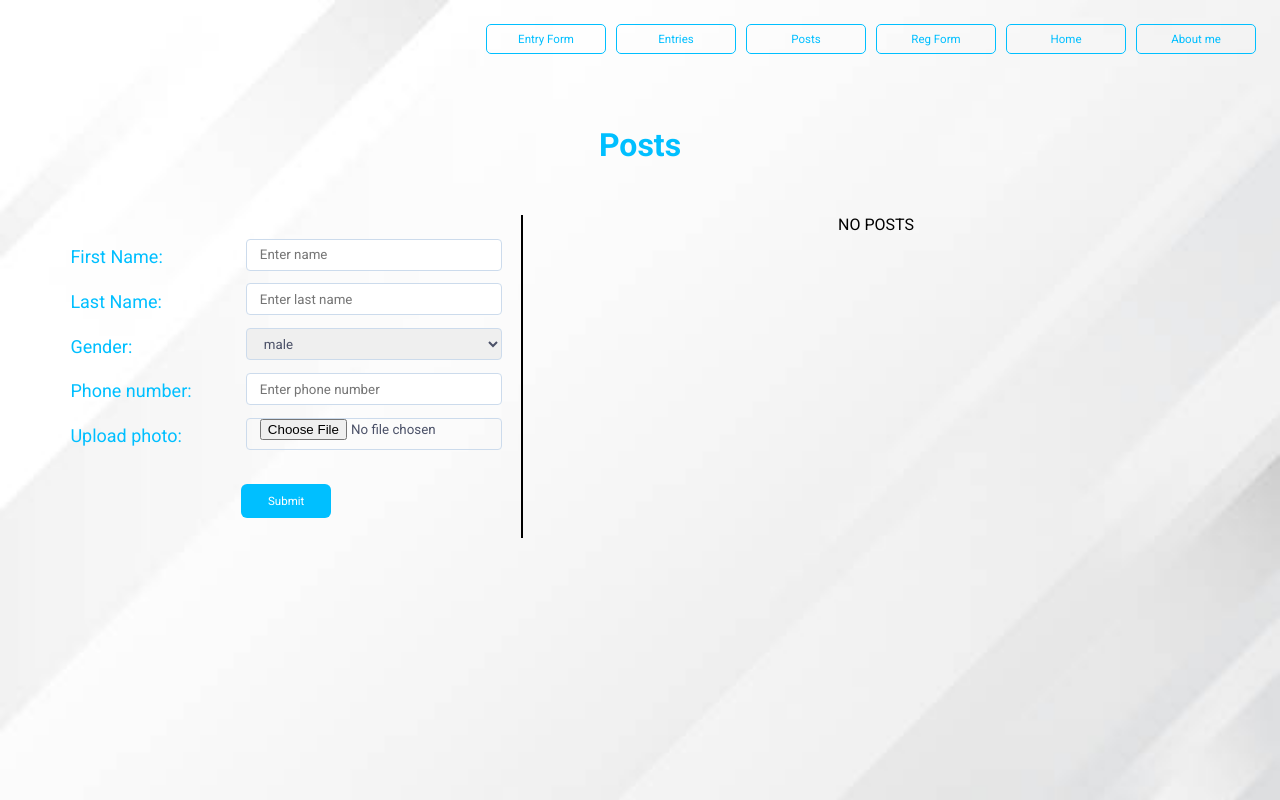
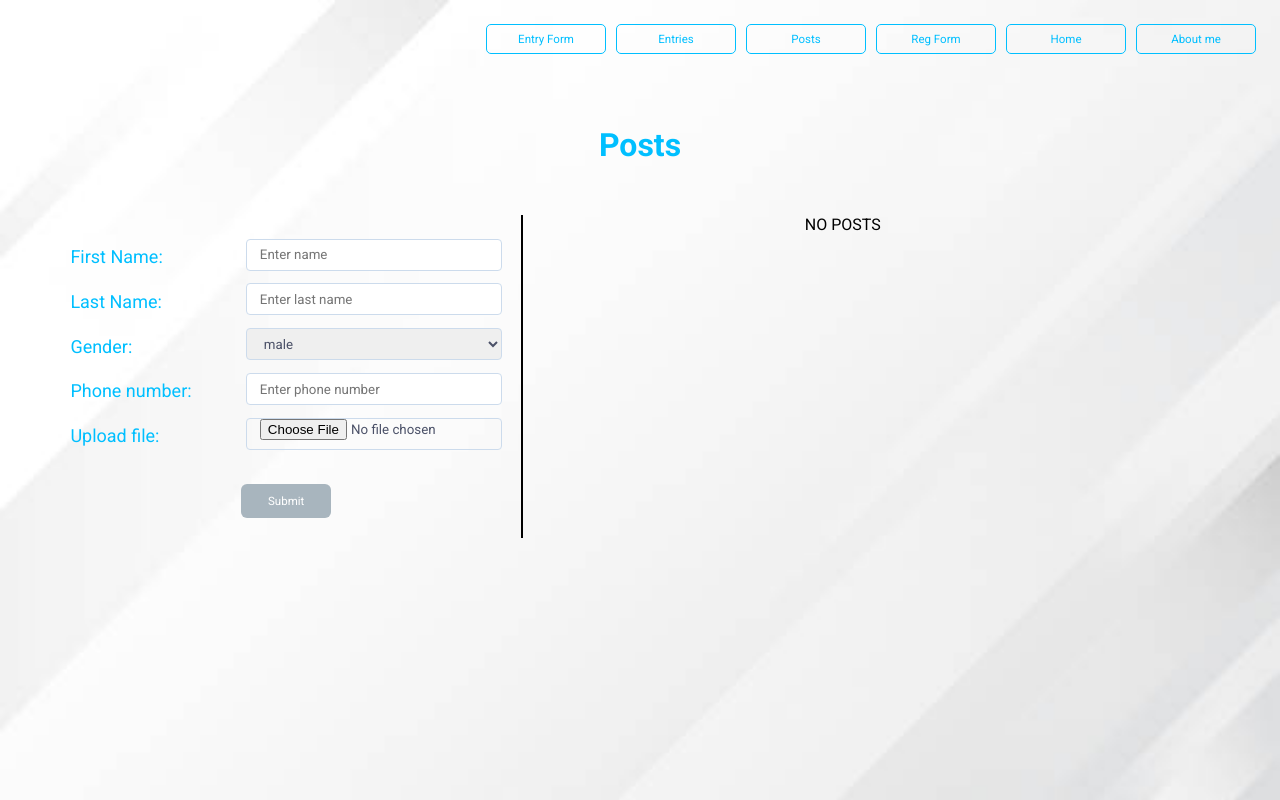
Before and after one commit to Elvis1221/Pet-project-vite, a React (Vite) app in the folder vite-project/: page /posts in a window 1280 px wide. Built offline with nearby package versions, Linux system fonts and the light colour scheme.

Commit message:
fix lint, update PostFormFields and Posts, package.json

```diff
--- a/vite-project/src/components/FormInput/FormInput.tsx
+++ b/vite-project/src/components/FormInput/FormInput.tsx
@@ -1,5 +1,4 @@
 import React, { FC } from 'react';
-
 import css from './FormInput.module.css';
 import classnames from 'classnames';
 
@@ -39,23 +38,21 @@ export enum FieldTypes {
   checkbox = 'checkbox',
 }
 
-const FormInput: FC<IInputFormFields> = ({ data, errors, register, className, onChange }) => {
+const FormInput: FC<IInputFormFields> = ({ data, errors, register, className }) => {
   const inputClassNames = classnames(css.Input, className);
   const selectClassNames = classnames(css.Input, className);
 
   return (
     <>
-      {data.map((item: IItem, index: number) => (
-        <div className={css.InputWrapper}>
+      {data.map((item: IItem) => (
+        <div className={css.InputWrapper} key={item.id}>
           <label className={css.Label}>{item.label}</label>
           <div className={css.InputContainer}>
             {item.fieldType === FieldTypes.input && (
               <input
-                key={index}
                 id={item.id}
                 type={item.type}
                 placeholder={item.placeholder}
-                onChange={onChange}
                 className={inputClassNames}
                 {...register(item.name, { required: item.required })}
                 pattern={item.pattern}
@@ -63,7 +60,6 @@ const FormInput: FC<IInputFormFields> = ({ data, errors, register, className, on
             )}
             {item.fieldType === FieldTypes.select && (
               <select
-                key={index}
                 type={item.type}
                 id={item.id}
                 placeholder={item.placeholder}
@@ -71,14 +67,13 @@ const FormInput: FC<IInputFormFields> = ({ data, errors, register, className, on
                 {...register(item.name, { required: item.required })}
               >
                 {item.options?.map((optionsItem: { value: string }) => (
-                  <option>{optionsItem.value}</option>
+                  <option key={optionsItem.value}>{optionsItem.value}</option>
                 ))}
               </select>
             )}
             {errors[item.name] && <span className={css.ErrorMessage}>{item.errorMessages}</span>}
           </div>
         </div>
-        // </div>
       ))}
     </>
   );
--- a/vite-project/src/constants/index.ts
+++ b/vite-project/src/constants/index.ts
@@ -1,7 +1,3 @@
-import uuid from 'react-uuid';
-
-export const randomUuid = uuid();
-
 export const PATTERNS = {
     PASSWORD: /^(?=.*\d)(?=.*[a-z])(?=.*[A-Z]).{8,}$/,
     EMAIL: /[a-z0-9]+@[a-z0-9.-]+.[a-z]{2,}$/,
@@ -22,7 +18,7 @@ export const FORM_LABELS = {
     GENDER: 'Gender:',
     EMAIL: 'Email:',
     PHONE_NUMBER: 'Phone number:',
-    UPLOAD_FORM: 'Upload photo:',
+    UPLOAD_FILE: 'Upload file:',
     DATA_ATTENDANCE: 'Data attendance:',
     PASSWORD: 'Password:',
     REPEAT_PASSWORD: 'Repeat password:',
@@ -38,7 +34,7 @@ export const PLACE_HOLDER = {
     ENTER_NAME: 'Enter name',
     ENTER_LAST_NAME: 'Enter last name',
     CHOSE_GENDER: 'Chose gender...',
-    UPLOAD_PHOTO: 'Upload you photo',
+    UPLOAD_FILE: 'Upload you file',
     ENTER_SURNAME: 'Enter surname',
     ENTER_EMAIL: 'Enter email',
     ENTER_PHONE_NUMBER: 'Enter phone number',
--- a/vite-project/src/pages/Posts/PostFormFieldsArr.ts
+++ b/vite-project/src/pages/Posts/PostFormFieldsArr.ts
@@ -1,21 +1,29 @@
-import { FORM_LABELS, PLACE_HOLDER, randomUuid, VALIDATION_MESSAGES } from '../../constants';
+import { FORM_LABELS, PLACE_HOLDER, VALIDATION_MESSAGES } from '../../constants';
 import { FieldTypes, InputTypes } from '../../components/FormInput/FormInput';
+import uuid from 'react-uuid';
 
 enum PostFormNameEnum {
+    id = 'ID',
     firstName = 'firstName',
     lastName = 'lastName',
     gender = 'gender',
     phoneNumber = 'phoneNumber',
-    photo = 'photo',
+    fileURL = 'fileURL',
 }
 
 export type PostFormValues = {
+    [PostFormNameEnum.id]: string;
     [PostFormNameEnum.firstName]: string;
     [PostFormNameEnum.lastName]: string;
     [PostFormNameEnum.gender]: string;
     [PostFormNameEnum.phoneNumber]: string;
-    [PostFormNameEnum.photo]: FileList;
+    [PostFormNameEnum.fileURL]: string;
 };
+
+export type PostFormValuesWithFile = Omit<
+    PostFormValues,
+    keyof { [PostFormNameEnum.fileURL]: string }
+> & { [PostFormNameEnum.fileURL]: FileList };
 
 export type PostFormFields = {
     id: string;
@@ -32,7 +40,7 @@ export type PostFormFields = {
 
 export const postFormFieldsArr: PostFormFields[] = [
     {
-        id: randomUuid,
+        id: uuid(),
         label: FORM_LABELS.FIRST_NAME,
         type: InputTypes.text,
         name: PostFormNameEnum.firstName,
@@ -42,7 +50,7 @@ export const postFormFieldsArr: PostFormFields[] = [
         fieldType: FieldTypes.input,
     },
     {
-        id: randomUuid,
+        id: uuid(),
         label: FORM_LABELS.LAST_NAME,
         type: InputTypes.text,
         name: PostFormNameEnum.lastName,
@@ -52,7 +60,7 @@ export const postFormFieldsArr: PostFormFields[] = [
         fieldType: FieldTypes.input,
     },
     {
-        id: randomUuid,
+        id: uuid(),
         label: FORM_LABELS.GENDER,
         type: FieldTypes.select,
         name: PostFormNameEnum.gender,
@@ -63,24 +71,23 @@ export const postFormFieldsArr: PostFormFields[] = [
         fieldType: FieldTypes.select,
     },
     {
-        id: randomUuid,
+        id: uuid(),
         label: FORM_LABELS.PHONE_NUMBER,
         type: InputTypes.tel,
         name: PostFormNameEnum.phoneNumber,
         placeholder: PLACE_HOLDER.ENTER_PHONE_NUMBER,
         errorMessages: VALIDATION_MESSAGES.REQUIRED_FIELD,
-        // pattern: PATTERNS.PHONE_NUMBER,
         required: true,
         fieldType: FieldTypes.input,
     },
     {
-        id: randomUuid,
-        label: FORM_LABELS.UPLOAD_FORM,
+        id: uuid(),
+        label: FORM_LABELS.UPLOAD_FILE,
         type: InputTypes.file,
-        name: PostFormNameEnum.photo,
-        placeholder: PLACE_HOLDER.UPLOAD_PHOTO,
+        name: PostFormNameEnum.fileURL,
+        placeholder: PLACE_HOLDER.UPLOAD_FILE,
         errorMessages: VALIDATION_MESSAGES.REQUIRED_FIELD,
-        required: true,
+        // required: true,
         fieldType: FieldTypes.input,
     },
 ];
--- a/vite-project/src/pages/Posts/Posts.module.css
+++ b/vite-project/src/pages/Posts/Posts.module.css
@@ -5,13 +5,12 @@ h1 {
 }
 
 .FormWrapper {
-  display: flex;
-  flex-direction: column;
-  width: 40%;
-  /*margin: 0 auto;*/
+    display: flex;
+    flex-direction: column;
+    width: 40%;
     border-right: 1px solid black;
-  align-items: center;
-  padding: 1.5vw;
+    align-items: center;
+    padding: 1.5vw;
 }
 
 .Button {
@@ -24,21 +23,32 @@ h1 {
     flex-direction: row;
 }
 
-.Post{
+.Post {
     width: 15vw;
     height: 15vw;
     border: 1px solid var(--blue);
     border-radius: 4px;
     margin: 1vw;
+    white-space: pre-line;
+    padding: 0.5vw;
+    /*text-align: start;*/
 }
 
 .PostWrapper {
     width: 60%;
-    border-left: 1px solid black ;
+    /*height: 800px;*/
+    max-width: 50vw;
+    border-left: 1px solid black;
     display: flex;
-    flex-direction: row;
+    flex-direction: column;
+    /*overflow: auto;*/
 }
 
 .NoPost {
     margin: 0 auto;
 }
+
+.UploadFile {
+    width: 10vw;
+    margin: 0 auto;
+}
--- a/vite-project/src/pages/Posts/Posts.tsx
+++ b/vite-project/src/pages/Posts/Posts.tsx
@@ -5,68 +5,58 @@ import PageWrapper from '../../components/PageWrapper/PageWrapper';
 import FormInput from '../../components/FormInput/FormInput';
 import Button, { ButtonsType } from '../../components/Button/Buttons';
 
-import { BUTTONS_TITLE, PAGE_TITLES, randomUuid } from '../../constants';
-import { postFormFieldsArr, PostFormValues } from './PostFormFieldsArr';
+import { BUTTONS_TITLE, PAGE_TITLES } from '../../constants';
+import { postFormFieldsArr, PostFormValues, PostFormValuesWithFile } from './PostFormFieldsArr';
 
 import css from './Posts.module.css';
 
 const Posts: React.FC = () => {
   const [posts, setPosts] = useState<PostFormValues[]>([]);
-  const [selectedFile, setSelectedFile] = useState<string | null>(null);
 
   const {
     register,
     handleSubmit,
     formState: { errors, isValid },
     reset,
-  } = useForm<PostFormValues>();
+  } = useForm<PostFormValuesWithFile>();
 
-  const handleFileChange = (event: React.ChangeEvent<HTMLInputElement>) => {
-    setSelectedFile(URL.createObjectURL(event.target.files![0]));
-  };
+  const onSubmit: SubmitHandler<PostFormValuesWithFile> = data => {
+    const url: string = URL.createObjectURL(data.fileURL[0]);
 
-  console.log('handleFileChange', handleFileChange);
-
-  const onSubmit: SubmitHandler<PostFormValues> = data => {
-    const reqData: any = {
+    const reqData: PostFormValues = {
       firstName: data.firstName,
       lastName: data.lastName,
       gender: data.gender,
       phoneNumber: data.phoneNumber,
-      photo: data.photo[0],
-      ID: randomUuid,
+      fileURL: url,
+      ID: data.ID,
     };
+    console.log('reqData', reqData);
 
-    posts.push(reqData);
+    setPosts([...posts, reqData]);
+
     reset();
   };
-
-  console.log('posts', posts);
 
   return (
     <PageWrapper pageTitle={PAGE_TITLES.POSTS}>
       <div className={css.WrapperPage}>
         <form className={css.FormWrapper} onSubmit={handleSubmit(onSubmit)}>
-          <FormInput
-            data={postFormFieldsArr}
-            errors={errors}
-            register={register}
-            onChange={(event: React.ChangeEvent<HTMLInputElement>) => {
-              handleFileChange(event);
-              register('photo');
-            }}
-          />
+          <FormInput data={postFormFieldsArr} errors={errors} register={register} />
           <Button
             children={BUTTONS_TITLE.SUBMIT}
             type={ButtonsType.submit}
             className={css.Button}
+            disabled={!isValid}
           />
         </form>
         <div className={css.PostWrapper}>
           {posts.length ? (
-            posts.map((postItem: PostFormValues) => (
-              <div className={css.Post}>
-                {selectedFile && <img src={selectedFile} alt="Selected file" />}
+            posts.map((postItem: PostFormValues, index: number) => (
+              <div key={index} className={css.Post}>
+                {postItem.fileURL && (
+                  <img className={css.UploadFile} src={postItem.fileURL} alt="Selected file" />
+                )}
                 <h3>{postItem.firstName}</h3>
                 <h3>{postItem.lastName}</h3>
                 <h3>{postItem.phoneNumber}</h3>
--- a/vite-project/src/pages/Registration/registrationFormFieldsArr.ts
+++ b/vite-project/src/pages/Registration/registrationFormFieldsArr.ts
@@ -1,4 +1,4 @@
-import { FORM_LABELS, PATTERNS, PLACE_HOLDER, VALIDATION_MESSAGES } from '../../constants';
+import { FORM_LABELS, PLACE_HOLDER, VALIDATION_MESSAGES } from '../../constants';
 import { InputTypes } from '../../components/Input/Input';
 
 enum RegistrationFormNameEnum {
```
Also changed, not shown: vite-project/package.json (+6 -2 lines), 2 other files (tests, documents, lock files or other folders).
